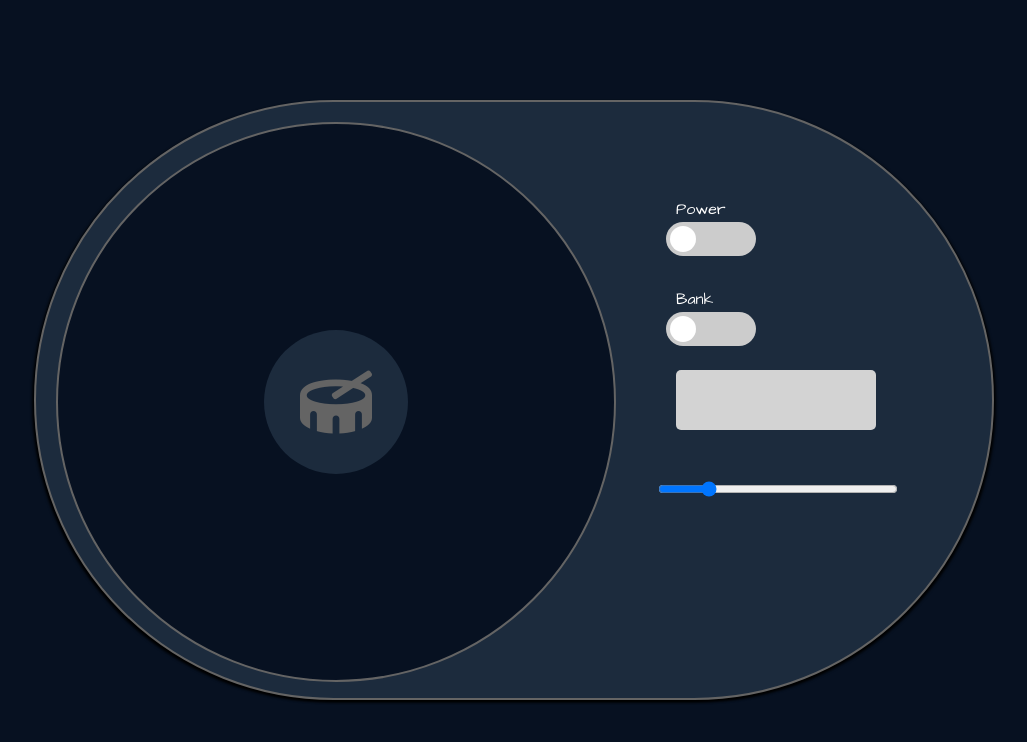
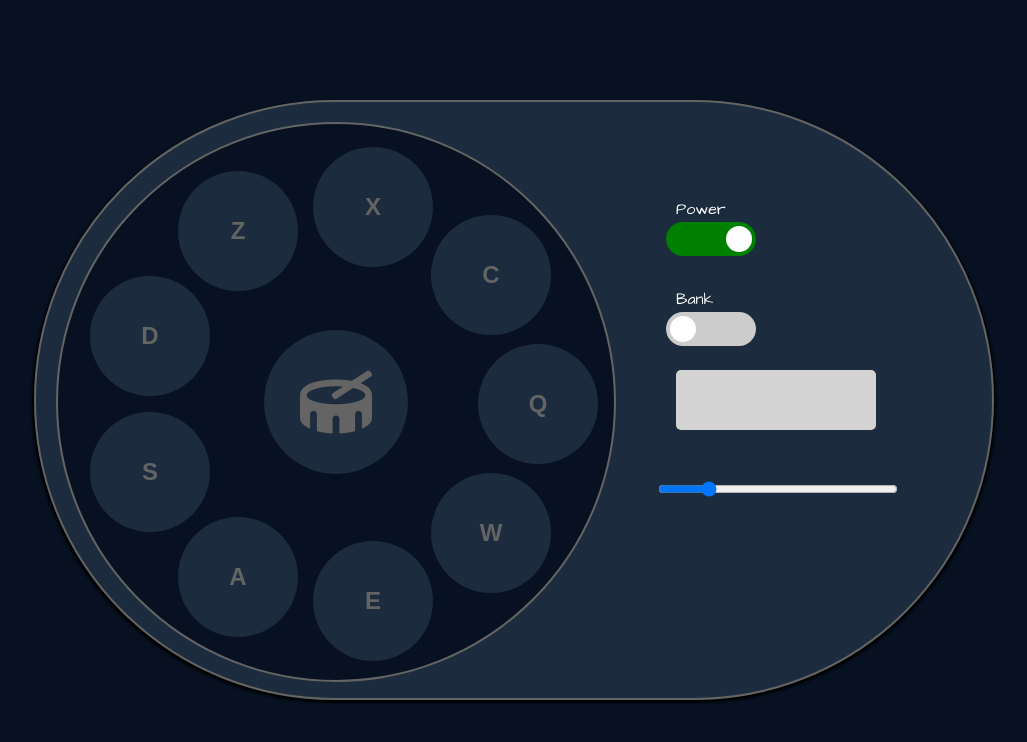
Before and after one commit to edy-gavrila/Drum-Machine, a plain HTML site: page index.html in a window 1280 px wide. Shown: the whole page, without its empty margins (126-1153 px from the left). Drawn offline with Linux system fonts and the light colour scheme.

Commit message:
Modified default setting to enabled

```diff
--- a/index.html
+++ b/index.html
@@ -31,7 +31,7 @@
       <div class="controls-container">
         <p id="power-text">Power</p>
         <label class="switch" id="power">
-          <input type="checkbox" id="power-check" />
+          <input type="checkbox" checked id="power-check" />
           <span class="slider round"></span>
         </label>
 
--- a/script.js
+++ b/script.js
@@ -218,6 +218,11 @@ function updateDisplay(msg) {
   }, 1000);
 }
 
+keys.forEach((key, idx) => {
+  key.classList.add("enabled");
+  key.classList.add(`btn${idx + 1}`);
+});
+
 //this function calculates the coordinates for the buttons
 //wich we hardwired into css for speed
 // function calcRotation(r, offsetX, offsetY) {
```
